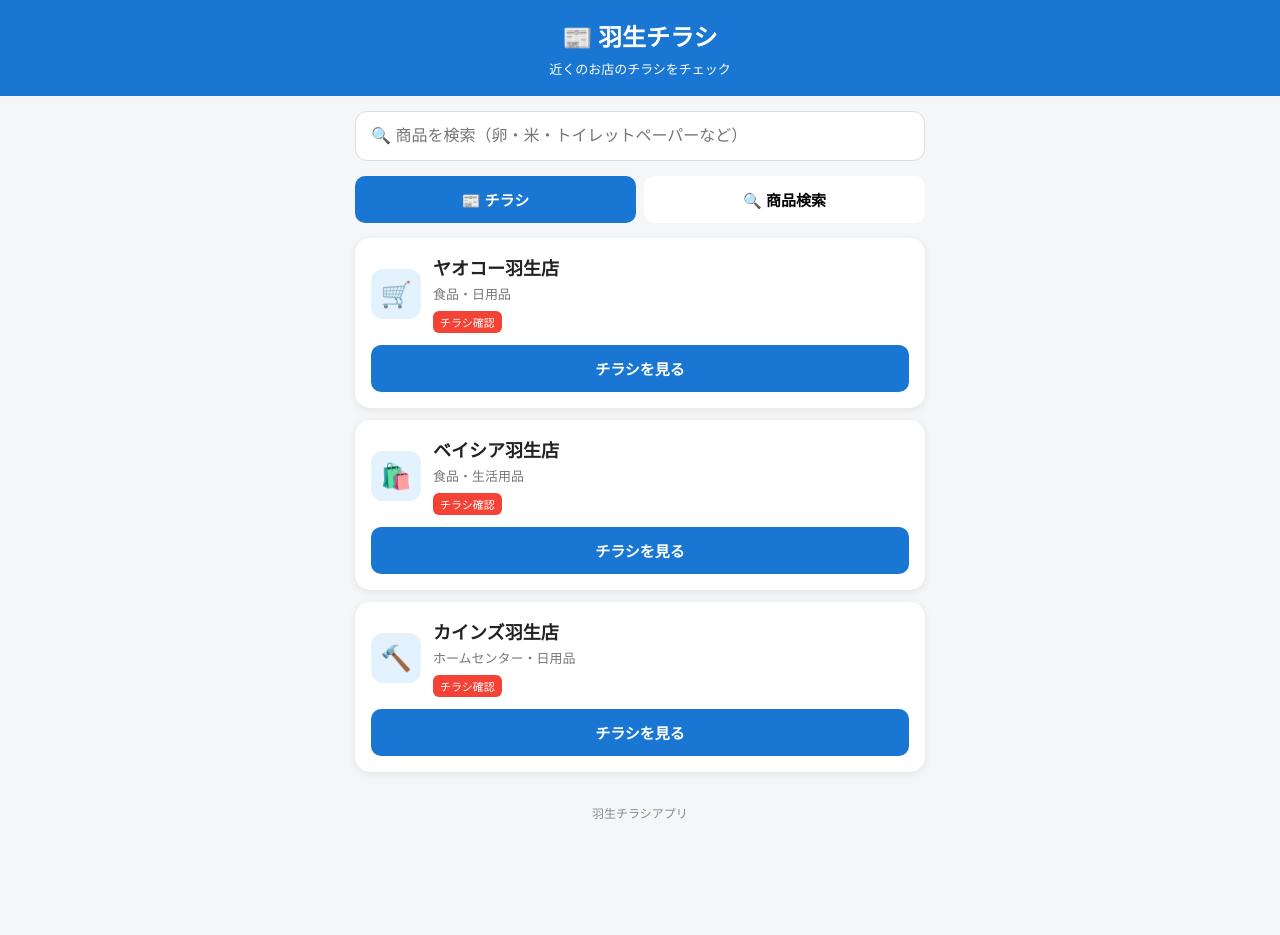
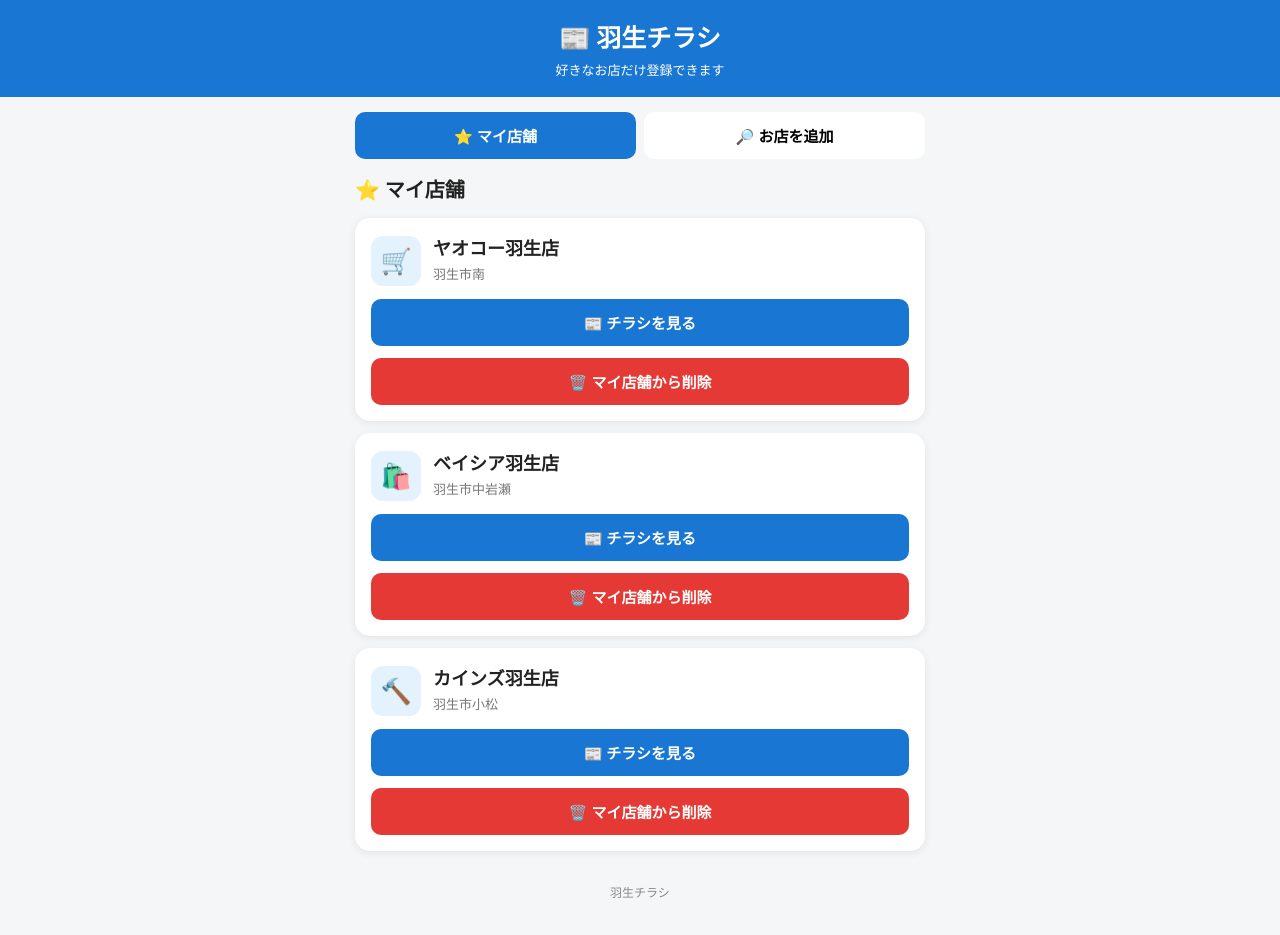
Before and after one commit to takamizu1919/chirashi-app, a plain HTML site: page index.html in a window 1280 px wide. Before the commit the page ends 856 px from the top, so only its background shows below. Drawn offline with Linux system fonts and the light colour scheme.

Commit message:
お店検索追加

```diff
--- a/index.html
+++ b/index.html
@@ -3,14 +3,12 @@
 <html lang="ja">
 <head>
 <meta charset="UTF-8">
-<meta name="viewport" content="width=device-width,initial-scale=1.0">
+<meta name="viewport" content="width=device-width,initial-scale=1">
 <meta name="theme-color" content="#1976d2">
 <title>羽生チラシ</title>
 
 <style>
-*{
-  box-sizing:border-box;
-}
+*{box-sizing:border-box}
 
 body{
  margin:0;
@@ -22,19 +20,12 @@
 header{
  background:#1976d2;
  color:white;
-  padding:18px 16px;
+ padding:18px 15px;
  text-align:center;
 }
 
-header h1{
-  margin:0;
-  font-size:24px;
-}
-
-header p{
-  margin:6px 0 0;
-  font-size:13px;
-}
+header h1{margin:0;font-size:25px}
+header p{margin:6px 0 0;font-size:13px}
 
 .container{
  max-width:600px;
@@ -49,7 +40,7 @@
  border-radius:12px;
  font-size:16px;
  background:white;
-  margin-bottom:15px;
+ margin-bottom:12px;
 }
 
 .tabs{
@@ -96,6 +87,7 @@
  align-items:center;
  justify-content:center;
  font-size:25px;
+ flex-shrink:0;
 }
 
 .store h2{
@@ -104,19 +96,9 @@
 }
 
 .store p{
-  margin:4px 0 0;
+ margin:4px 0;
  color:#777;
  font-size:13px;
-}
-
-.new{
-  display:inline-block;
-  background:#f44336;
-  color:white;
-  border-radius:6px;
-  padding:3px 7px;
-  font-size:11px;
-  margin-top:8px;
 }
 
 .button{
@@ -134,31 +116,55 @@
  text-decoration:none;
 }
 
-.button.green{
+.add{
  background:#43a047;
 }
 
-.product{
-  display:flex;
-  justify-content:space-between;
-  align-items:center;
-  padding:13px 0;
-  border-bottom:1px solid #eee;
-}
-
-.product:last-child{
-  border-bottom:0;
-}
-
-.price{
-  color:#e53935;
-  font-weight:bold;
+.delete{
+ background:#e53935;
 }
 
 .empty{
  text-align:center;
  color:#777;
  padding:30px 10px;
+}
+
+.title{
+ font-size:20px;
+ font-weight:bold;
+ margin:5px 0 15px;
+}
+
+.result{
+ background:white;
+ border-radius:12px;
+ padding:14px;
+ margin-bottom:10px;
+ display:flex;
+ align-items:center;
+ justify-content:space-between;
+ gap:10px;
+}
+
+.result-name{
+ font-weight:bold;
+}
+
+.result-area{
+ font-size:12px;
+ color:#777;
+ margin-top:4px;
+}
+
+.small-button{
+ border:0;
+ border-radius:9px;
+ padding:10px 12px;
+ background:#43a047;
+ color:white;
+ font-weight:bold;
+ white-space:nowrap;
 }
 
 footer{
@@ -174,124 +180,52 @@
 
 <header>
  <h1>📰 羽生チラシ</h1>
-  <p>近くのお店のチラシをチェック</p>
+ <p>好きなお店だけ登録できます</p>
 </header>
 
 <div class="container">
 
-<input
-  id="search"
-  class="search"
-  type="search"
-  placeholder="🔍 商品を検索（卵・米・トイレットペーパーなど）"
->
-
 <div class="tabs">
-  <button class="tab active" onclick="showTab('stores',this)">
-    📰 チラシ
+ <button class="tab active" onclick="showTab('my',this)">
+  ⭐ マイ店舗
  </button>
 
-  <button class="tab" onclick="showTab('products',this)">
-    🔍 商品検索
+ <button class="tab" onclick="showTab('searchStore',this)">
+  🔎 お店を追加
  </button>
 </div>
 
-<div id="stores">
 
-  <div class="card storeCard" data-name="ヤオコー 羽生店">
-    <div class="store">
-      <div class="icon">🛒</div>
-      <div>
-        <h2>ヤオコー羽生店</h2>
-        <p>食品・日用品</p>
-        <span class="new">チラシ確認</span>
-      </div>
-    </div>
+<!-- マイ店舗 -->
 
-    <a
-      class="button"
-      href="https://www.yaoko-net.com/store/store01/058.html"
-      target="_blank">
-      チラシを見る
-    </a>
-  </div>
+<div id="my">
 
-  <div class="card storeCard" data-name="ベイシア 羽生店">
-    <div class="store">
-      <div class="icon">🛍️</div>
-      <div>
-        <h2>ベイシア羽生店</h2>
-        <p>食品・生活用品</p>
-        <span class="new">チラシ確認</span>
-      </div>
-    </div>
+ <div class="title">⭐ マイ店舗</div>
 
-    <a
-      class="button"
-      href="https://map.beisia.co.jp/map/386"
-      target="_blank">
-      チラシを見る
-    </a>
-  </div>
-
-  <div class="card storeCard" data-name="カインズ 羽生店">
-    <div class="store">
-      <div class="icon">🔨</div>
-      <div>
-        <h2>カインズ羽生店</h2>
-        <p>ホームセンター・日用品</p>
-        <span class="new">チラシ確認</span>
-      </div>
-    </div>
-
-    <a
-      class="button"
-      href="https://map.cainz.com/detail/860/"
-      target="_blank">
-      チラシを見る
-    </a>
-  </div>
+ <div id="myStores"></div>
 
 </div>
 
 
-<div id="products" style="display:none">
+<!-- 店舗検索 -->
 
-  <div class="card">
+<div id="searchStore" style="display:none">
 
-    <h2>🔍 商品検索</h2>
+ <div class="title">🔎 お店を検索</div>
 
-    <div class="product">
-      <span>🥚 卵</span>
-      <span class="price">チラシを確認</span>
-    </div>
+ <input
+  id="storeSearch"
+  class="search"
+  placeholder="例：ベルク、イオン、セキ"
+  oninput="searchStores()"
+ >
 
-    <div class="product">
-      <span>🍚 米</span>
-      <span class="price">チラシを確認</span>
-    </div>
-
-    <div class="product">
-      <span>🧻 トイレットペーパー</span>
-      <span class="price">チラシを確認</span>
-    </div>
-
-    <div class="product">
-      <span>🧴 洗剤</span>
-      <span class="price">チラシを確認</span>
-    </div>
-
-    <div class="product">
-      <span>🥩 肉</span>
-      <span class="price">チラシを確認</span>
-    </div>
-
-  </div>
+ <div id="searchResults"></div>
 
 </div>
 
 <footer>
-  羽生チラシアプリ
+ 羽生チラシ
 </footer>
 
 </div>
@@ -299,39 +233,417 @@
 
 <script>
 
+/* 店舗データ */
+
+const stores = [
+
+ {
+  id:"yaoko-hanyu",
+  name:"ヤオコー羽生店",
+  area:"羽生市南",
+  icon:"🛒",
+  url:"https://www.yaoko-net.com/store/store01/058.html"
+ },
+
+ {
+  id:"beisia-hanyu",
+  name:"ベイシア羽生店",
+  area:"羽生市中岩瀬",
+  icon:"🛍️",
+  url:"https://map.beisia.co.jp/map/386"
+ },
+
+ {
+  id:"cainz-hanyu",
+  name:"カインズ羽生店",
+  area:"羽生市小松",
+  icon:"🔨",
+  url:"https://map.cainz.com/detail/860/"
+ },
+
+ {
+  id:"belc-nishi",
+  name:"ベルク羽生西店",
+  area:"羽生市西",
+  icon:"🛒",
+  url:"https://www.belc.jp/shop/0029"
+ },
+
+ {
+  id:"belc-forte",
+  name:"ベルク フォルテ羽生店",
+  area:"羽生市小松",
+  icon:"🛒",
+  url:"https://www.belc.jp/shop/0126"
+ },
+
+ {
+  id:"aeon-hanyu",
+  name:"イオン羽生店",
+  area:"羽生市川崎",
+  icon:"🏬",
+  url:"https://www.aeon.com/store/%E3%82%A4%E3%82%AA%E3%83%B3/%E3%82%A4%E3%82%AA%E3%83%B3%E7%BE%BD%E7%94%9F%E5%BA%97/"
+ },
+
+ {
+  id:"big-a-hanyu",
+  name:"ビッグ・エー羽生東店",
+  area:"羽生市東",
+  icon:"🛒",
+  url:"https://www.biga.co.jp/shop/"
+ },
+
+ {
+  id:"gyomu-hanyu",
+  name:"生鮮＆業務スーパー羽生店",
+  area:"羽生市南",
+  icon:"🛒",
+  url:"https://www.gyomusuper.jp/shop/detail.php?sh_id=639"
+ },
+
+ {
+  id:"seki-hanyu",
+  name:"ドラッグストアセキ羽生店",
+  area:"羽生市南",
+  icon:"💊",
+  url:"https://www.sekiyakuhin.co.jp/shop/"
+ },
+
+ {
+  id:"seki-minamihanyu",
+  name:"ドラッグストアセキ南羽生店",
+  area:"羽生市南羽生",
+  icon:"💊",
+  url:"https://www.sekiyakuhin.co.jp/shop/"
+ },
+
+ {
+  id:"sundrug-hanyu",
+  name:"サンドラッグ羽生店",
+  area:"羽生市中央",
+  icon:"💊",
+  url:"https://www.sundrug-online.com/"
+ },
+
+ {
+  id:"dcm-hanyu",
+  name:"DCM羽生駅前店",
+  area:"羽生市西",
+  icon:"🔨",
+  url:"https://www.dcm-hc.co.jp/shop/"
+ },
+
+ {
+  id:"komeri-hanyu",
+  name:"コメリハード＆グリーン羽生店",
+  area:"羽生市東",
+  icon:"🔨",
+  url:"https://www.komeri.com/disp/CKmSfShopSearch.jsp"
+ },
+
+ {
+  id:"kenzo-higashi",
+  name:"スーパーケンゾー",
+  area:"羽生市東",
+  icon:"🛒",
+  url:"https://www.google.com/search?q=スーパーケンゾー羽生店+チラシ"
+ },
+
+ {
+  id:"kenzo-honten",
+  name:"スーパーケンゾー本店",
+  area:"羽生市南",
+  icon:"🛒",
+  url:"https://www.google.com/search?q=スーパーケンゾー本店+羽生+チラシ"
+ },
+
+ {
+  id:"seims-hanyu",
+  name:"ドラッグセイムス羽生店",
+  area:"羽生市西",
+  icon:"💊",
+  url:"https://www.fujiyakuhin.co.jp/shop/"
+ },
+
+ {
+  id:"seims-kita",
+  name:"ドラッグセイムス北羽生店",
+  area:"羽生市北",
+  icon:"💊",
+  url:"https://www.fujiyakuhin.co.jp/shop/"
+ },
+
+ {
+  id:"seims-higashi",
+  name:"ドラッグセイムス羽生東店",
+  area:"羽生市東",
+  icon:"💊",
+  url:"https://www.fujiyakuhin.co.jp/shop/"
+ },
+
+ {
+  id:"welcia-hanyu",
+  name:"ウエルシア羽生下岩瀬店",
+  area:"羽生市下岩瀬",
+  icon:"💊",
+  url:"https://stores.welcia.co.jp/"
+ }
+
+];
+
+
+/* 保存 */
+
+function getMyStores(){
+
+ const data=localStorage.getItem("myStores");
+
+ if(!data){
+
+  return [
+   "yaoko-hanyu",
+   "beisia-hanyu",
+   "cainz-hanyu"
+  ];
+
+ }
+
+ return JSON.parse(data);
+
+}
+
+
+function saveMyStores(list){
+
+ localStorage.setItem(
+  "myStores",
+  JSON.stringify(list)
+ );
+
+}
+
+
+/* マイ店舗表示 */
+
+function renderMyStores(){
+
+ const box=document.getElementById("myStores");
+
+ const ids=getMyStores();
+
+ if(ids.length===0){
+
+  box.innerHTML=
+   '<div class="card empty">まだ店舗がありません<br>「お店を追加」から登録してください。</div>';
+
+  return;
+ }
+
+ box.innerHTML="";
+
+ ids.forEach(function(id){
+
+  const s=stores.find(x=>x.id===id);
+
+  if(!s)return;
+
+  const card=document.createElement("div");
+
+  card.className="card";
+
+  card.innerHTML=`
+
+   <div class="store">
+
+    <div class="icon">${s.icon}</div>
+
+    <div>
+     <h2>${s.name}</h2>
+     <p>${s.area}</p>
+    </div>
+
+   </div>
+
+   <a
+    class="button"
+    href="${s.url}"
+    target="_blank">
+    📰 チラシを見る
+   </a>
+
+   <button
+    class="button delete"
+    onclick="removeStore('${s.id}')">
+    🗑️ マイ店舗から削除
+   </button>
+
+  `;
+
+  box.appendChild(card);
+
+ });
+
+}
+
+
+/* 店舗検索 */
+
+function searchStores(){
+
+ const word=
+  document
+   .getElementById("storeSearch")
+   .value
+   .trim()
+   .toLowerCase();
+
+ const box=document.getElementById("searchResults");
+
+ if(word===""){
+
+  box.innerHTML=
+   '<div class="empty">店名を入力してください<br>例：ベルク、イオン、セキ</div>';
+
+  return;
+
+ }
+
+ const results=stores.filter(function(s){
+
+  return(
+   s.name.toLowerCase().includes(word) ||
+   s.area.toLowerCase().includes(word)
+  );
+
+ });
+
+ if(results.length===0){
+
+  box.innerHTML=`
+   <div class="card empty">
+    「${word}」に一致する店舗がありません
+   </div>
+  `;
+
+  return;
+
+ }
+
+ const my=getMyStores();
+
+ box.innerHTML="";
+
+ results.forEach(function(s){
+
+  const added=my.includes(s.id);
+
+  const div=document.createElement("div");
+
+  div.className="result";
+
+  div.innerHTML=`
+
+   <div>
+    <div class="result-name">
+     ${s.icon} ${s.name}
+    </div>
+
+    <div class="result-area">
+     ${s.area}
+    </div>
+   </div>
+
+   ${
+    added
+    ?
+    '<span>⭐追加済み</span>'
+    :
+    `<button
+      class="small-button"
+      onclick="addStore('${s.id}')">
+      ＋追加
+     </button>`
+   }
+
+  `;
+
+  box.appendChild(div);
+
+ });
+
+}
+
+
+/* 店舗追加 */
+
+function addStore(id){
+
+ const list=getMyStores();
+
+ if(!list.includes(id)){
+
+  list.push(id);
+
+  saveMyStores(list);
+
+ }
+
+ renderMyStores();
+
+ searchStores();
+
+}
+
+
+/* 店舗削除 */
+
+function removeStore(id){
+
+ let list=getMyStores();
+
+ list=list.filter(function(x){
+
+  return x!==id;
+
+ });
+
+ saveMyStores(list);
+
+ renderMyStores();
+
+}
+
+
+/* タブ */
+
 function showTab(tab,button){
 
-  document.getElementById("stores").style.display =
-    tab === "stores" ? "block" : "none";
+ document.getElementById("my").style.display=
+  tab==="my" ? "block":"none";
 
-  document.getElementById("products").style.display =
-    tab === "products" ? "block" : "none";
+ document.getElementById("searchStore").style.display=
+  tab==="searchStore" ? "block":"none";
 
  document.querySelectorAll(".tab").forEach(function(t){
+
   t.classList.remove("active");
+
  });
 
  button.classList.add("active");
+
+ if(tab==="searchStore"){
+
+  searchStores();
+
+ }
+
 }
 
 
-document.getElementById("search").addEventListener("input",function(){
+/* 起動 */
 
-  const word = this.value.toLowerCase();
-
-  document.querySelectorAll(".storeCard").forEach(function(card){
-
-    const name = card.dataset.name.toLowerCase();
-
-    if(word === "" || name.includes(word)){
-      card.style.display = "block";
-    }else{
-      card.style.display = "none";
-    }
-
-  });
-
-});
+renderMyStores();
 
 </script>
 
```
Lines whose indentation alone changed are shown as unchanged.
